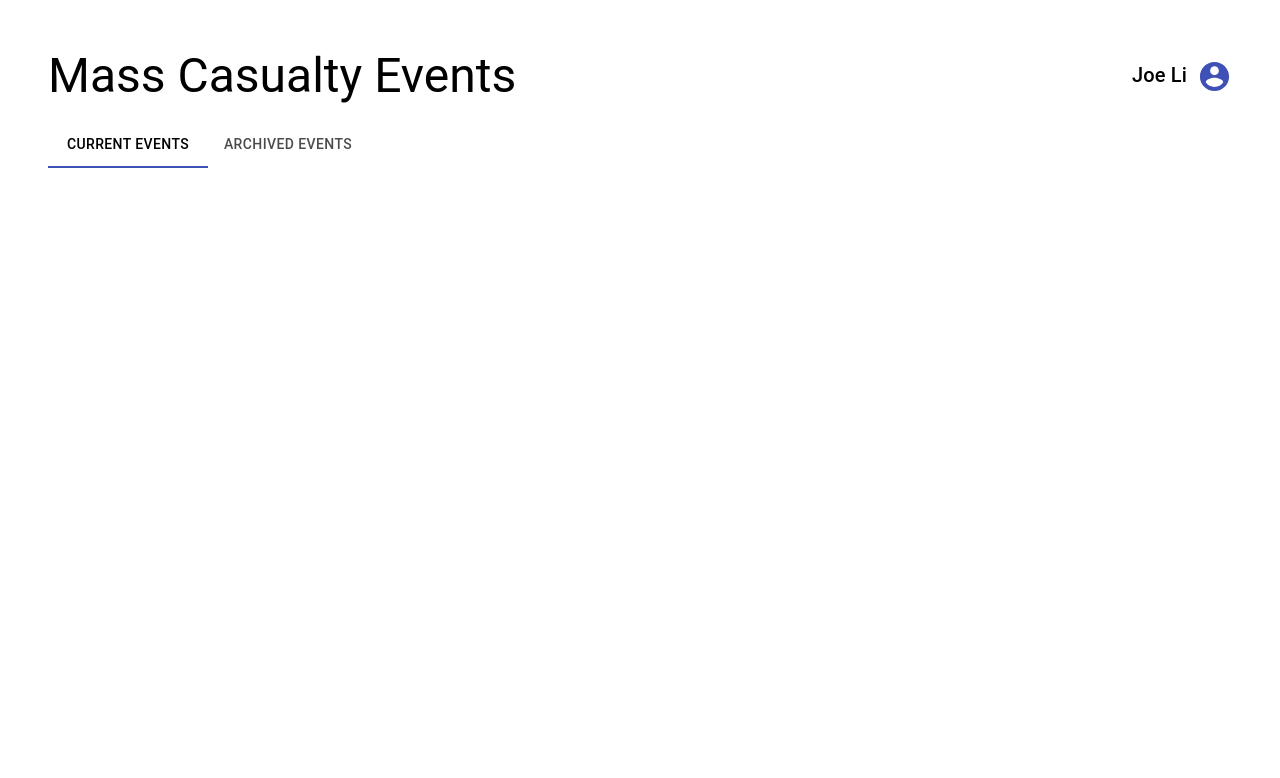
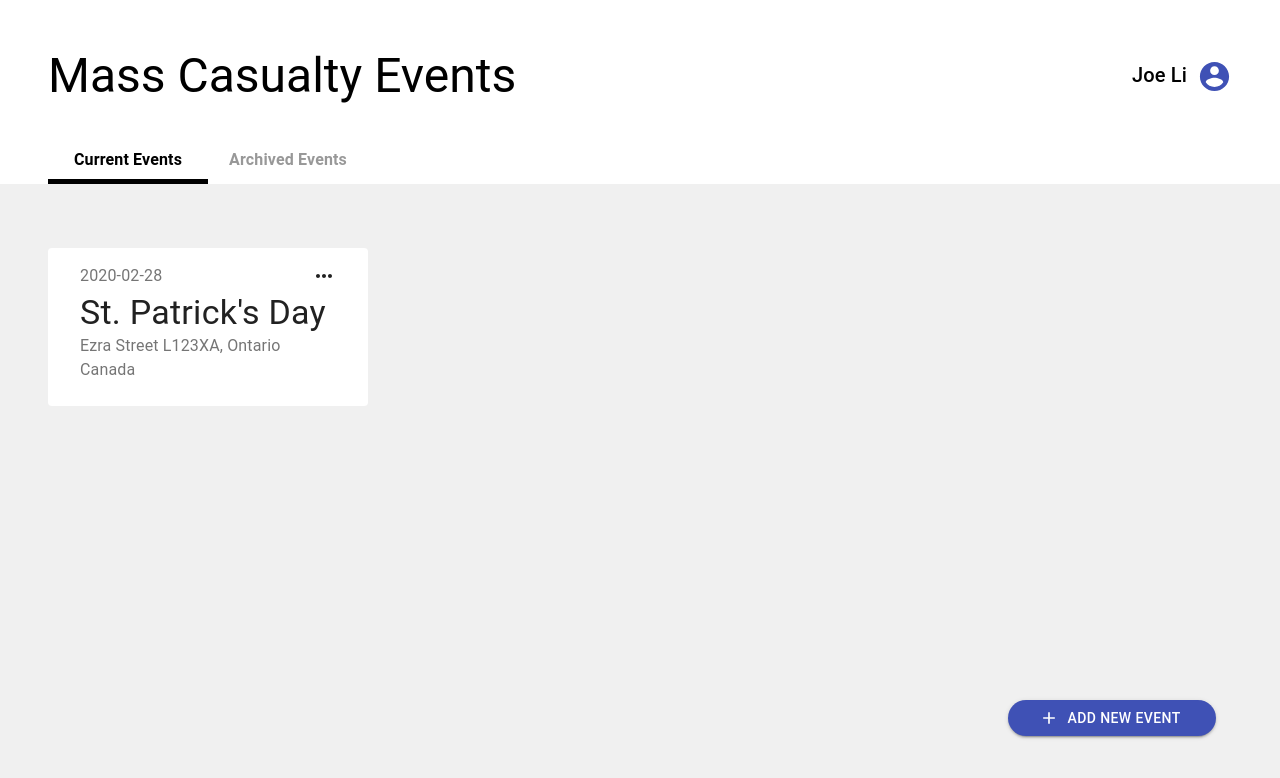
Before and after one commit to uwblueprint/paramedics-react, a React (Create React App) app: page /home in a window 1280 px wide. Shown: the top 778 px of the page. Built offline with nearby package versions, Linux system fonts and the light colour scheme.

Commit message:
add event button and stylings

```diff
--- /dev/null
+++ b/src/components/HomeLandingPage/AddEventButton.tsx
@@ -0,0 +1,29 @@
+import React from "react";
+import Button from "@material-ui/core/Button";
+import AddIcon from "@material-ui/icons/Add";
+import { makeStyles } from "@material-ui/core/styles";
+
+const AddEventButton = () => {
+  const classes = useEventButtonStyles();
+  return (
+    <Button
+      variant="contained"
+      color="primary"
+      startIcon={<AddIcon />}
+      classes={{
+        root: classes.root,
+      }}
+    >
+      Add New Event
+    </Button>
+  );
+};
+
+const useEventButtonStyles = makeStyles({
+  root: {
+    borderRadius: "3rem",
+    minWidth: "13rem",
+  },
+});
+
+export default AddEventButton;
--- /dev/null
+++ b/src/components/HomeLandingPage/EventCard.tsx
@@ -0,0 +1,51 @@
+import React from "react";
+import Card from "@material-ui/core/Card";
+import CardActions from "@material-ui/core/CardActions";
+import MoreHorizIcon from "@material-ui/icons/MoreHoriz";
+import CardContent from "@material-ui/core/CardContent";
+import Typography from "@material-ui/core/Typography";
+import Box from "@material-ui/core/Box";
+import { makeStyles } from "@material-ui/core/styles";
+
+interface EventCardProps {
+  date: string;
+  eventTitle: string;
+  address: string;
+}
+
+const EventCard = ({ date, eventTitle, address }: EventCardProps) => {
+  const classes = useEventCardStyles();
+  return (
+    <Card className={classes.root}>
+      <CardContent className={classes.cardContent}>
+        <Box display="flex">
+          <Typography color="textSecondary">{date}</Typography>
+          <Box ml="auto">
+            <MoreHorizIcon />
+          </Box>
+        </Box>
+
+        <Typography color="textPrimary" variant="h4">
+          {eventTitle}
+        </Typography>
+        <Typography color="textSecondary" variant="body1" component="p">
+          {address}
+        </Typography>
+      </CardContent>
+    </Card>
+  );
+};
+
+const useEventCardStyles = makeStyles({
+  root: {
+    display: "inline-block",
+    boxShadow: "none",
+    width: "20rem",
+    margin: "4rem 3rem",
+  },
+  cardContent: {
+    padding: "1em 2em",
+  },
+});
+
+export default EventCard;
--- /dev/null
+++ b/src/components/common/MenuTabs.tsx
@@ -0,0 +1,54 @@
+import React from "react";
+import { makeStyles } from "@material-ui/core/styles";
+import Typography from "@material-ui/core/Typography";
+import Box from "@material-ui/core/Box";
+import Tabs from "@material-ui/core/Tabs";
+import Tab from "@material-ui/core/Tab";
+
+const MenuTabs = ({
+  handleChange,
+  currentTab,
+  tabLabels,
+}: {
+  handleChange: (event: React.ChangeEvent<{}>, newValue: number) => any;
+  currentTab: Number;
+  tabLabels: Array<string>;
+}) => {
+  const classes = useTabStyles();
+  return (
+    <Tabs
+      value={currentTab}
+      indicatorColor="primary"
+      textColor="inherit"
+      onChange={handleChange}
+      classes={{ root: classes.root, indicator: classes.indicator }}
+    >
+      {tabLabels.map((label: string) => (
+        <Tab
+          label={
+            <Typography variant="body1">
+              <Box fontWeight="fontWeightBold">{label}</Box>
+            </Typography>
+          }
+          classes={{
+            root: classes.root,
+            textColorInherit: classes.tabTextColor,
+          }}
+        />
+      ))}
+    </Tabs>
+  );
+};
+const useTabStyles = makeStyles({
+  root: {
+    textTransform: "none",
+  },
+  indicator: {
+    backgroundColor: "#000000",
+    height: "0.3rem",
+  },
+  tabTextColor: {
+    opacity: 0.4,
+  },
+});
+export default MenuTabs;
--- a/src/containers/HomeLandingPage.tsx
+++ b/src/containers/HomeLandingPage.tsx
@@ -1,18 +1,21 @@
+import MenuTabs from "../components/common/MenuTabs";
 import React, { useState } from "react";
 import "../styles/HomeLandingPage.css";
 import Typography from "@material-ui/core/Typography";
 import AccountCircleIcon from "@material-ui/icons/AccountCircle";
-import Tabs from "@material-ui/core/Tabs";
-import Tab from "@material-ui/core/Tab";
+import EventCard from "../components/HomeLandingPage/EventCard";
+import AddEventButton from "../components/HomeLandingPage/AddEventButton";
 
 const HomeLandingPage = () => {
   const [selectedTab, setTab] = useState(0);
   const handleChange = (event: React.ChangeEvent<{}>, newValue: number) => {
     setTab(newValue);
   };
+  const tabLabels = ["Current Events", "Archived Events"];
 
   return (
     <div className="landing-wrapper">
+      <div className="landing-top-section">
         <div className="landing-top-bar">
           <Typography variant="h3">Mass Casualty Events</Typography>
           <div className="user-icon">
@@ -26,16 +29,20 @@ const HomeLandingPage = () => {
             <AccountCircleIcon fontSize="large" color="primary" />
           </div>
         </div>
-
-      <Tabs
-        value={selectedTab}
-        indicatorColor="primary"
-        textColor="inherit"
-        onChange={handleChange}
-      >
-        <Tab className="tab-label" label={"Current Events"} />
-        <Tab className="tab-label" label="Archived Events" />
-      </Tabs>
+        <MenuTabs
+          handleChange={handleChange}
+          currentTab={selectedTab}
+          tabLabels={tabLabels}
+        />
+      </div>
+      <EventCard
+        date="2020-02-28"
+        eventTitle="St. Patrick's Day"
+        address="Ezra Street L123XA, Ontario Canada"
+      />
+      <div className="add-event-container">
+        <AddEventButton />
+      </div>
     </div>
   );
 };
--- a/src/styles/HomeLandingPage.css
+++ b/src/styles/HomeLandingPage.css
@@ -1,10 +1,16 @@
 .landing-wrapper {
-  margin: 3em 3em;
+  background-color: #f0f0f0;
+  height: 100vh;
 }
 
 .landing-top-bar {
   display: flex;
-  margin-bottom: 1em;
+  padding-bottom: 2em;
+}
+
+.landing-top-section {
+  padding: 3em 3em 0em 3em;
+  background-color: white;
 }
 
 .user-icon {
@@ -15,3 +21,8 @@
 .user-text {
   margin-right: 0.5em;
 }
+.add-event-container {
+  position: absolute;
+  right: 4rem;
+  bottom: 4rem;
+}
```
Lines whose indentation alone changed are shown as unchanged.
